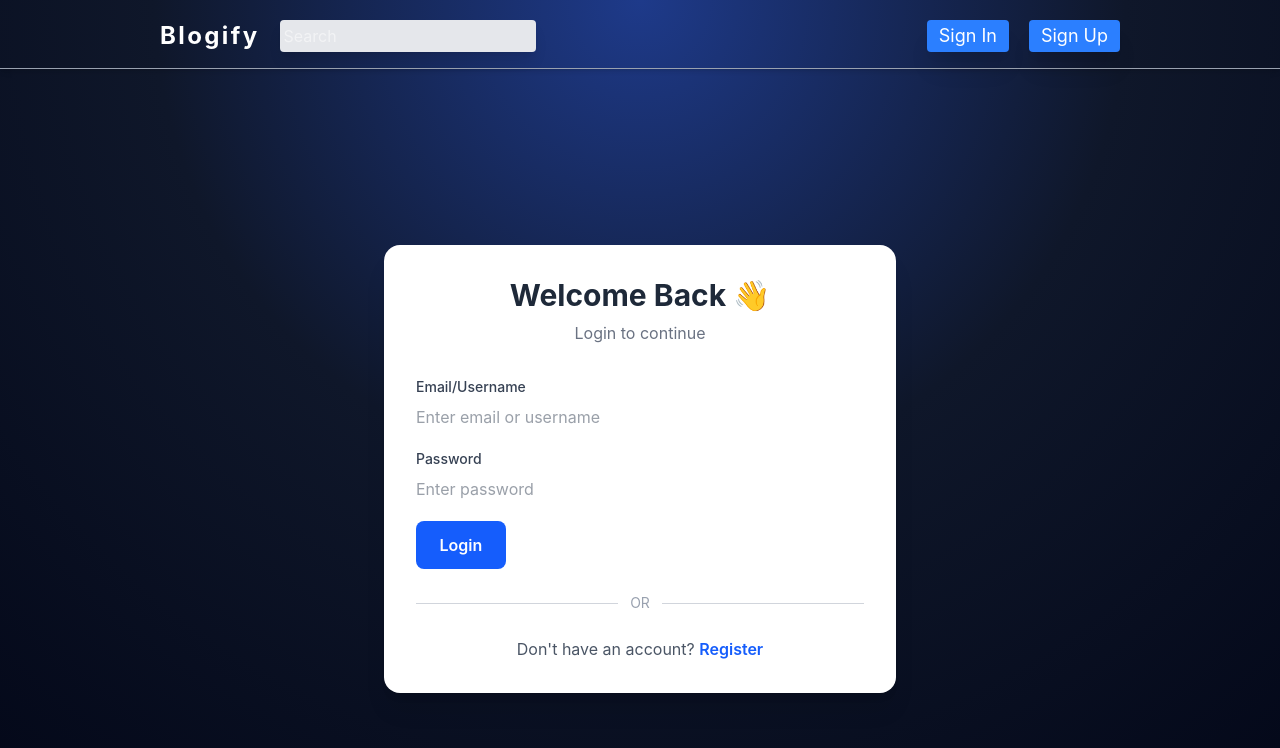
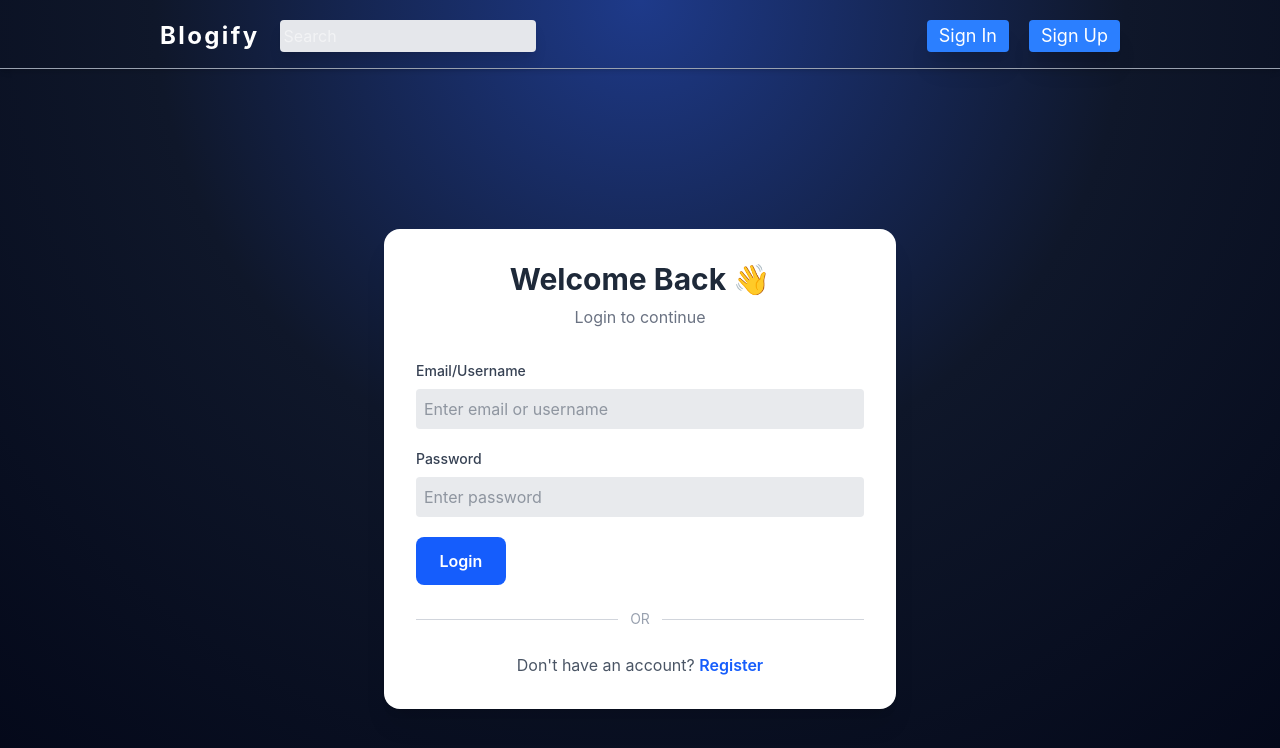
Before and after one commit to sakshi752/Blogify, a React app in the folder frontend/: page /login in a window 1280 px wide. Shown: the top 748 px of the page. Built offline with nearby package versions, Linux system fonts and the light colour scheme; the HTML template or start-up script is replaced by a standard one.

Commit message:
frontend-changePw

```diff
--- a/frontend/src/main.jsx
+++ b/frontend/src/main.jsx
@@ -1,7 +1,7 @@
 import { StrictMode } from 'react'
 import { createRoot } from 'react-dom/client'
 import './index.css'
-import { Provider } from "react-redux"
+import { Provider, useSelector } from "react-redux"
 import { persistor, store } from './redux/store'
 
 import {
@@ -50,7 +50,6 @@ const protectedRoutes = [
   }
 ]
 
-
 const router = createBrowserRouter(
   createRoutesFromElements(
     <Route
@@ -67,7 +66,6 @@ const router = createBrowserRouter(
           element={route.element}
         />
       ))}
-
 
       {/* Loop through protected routes */}
       {protectedRoutes.map((route) => (
--- a/frontend/src/pages/LoginAndRegisterPage/LoginRegisterPage.jsx
+++ b/frontend/src/pages/LoginAndRegisterPage/LoginRegisterPage.jsx
@@ -89,7 +89,7 @@ const LoginRegisterPage = () => {
           fields={isLogin ? loginFields : registerFields}
           buttonText={isLogin ? "Login" : "Register"}
           inputContainerClassName="mb-5 text-gray-700"
-          inputClassName="w-full"
+          inputClassName="w-full p-2 bg-gray-300/50 rounded outline-none"
           buttonClassName="w-full bg-blue-600 hover:bg-blue-700 text-white py-3 rounded-lg font-semibold transition"
           labelClassName="block mb-2 text-sm font-medium text-gray-700"
           buttons={
```
